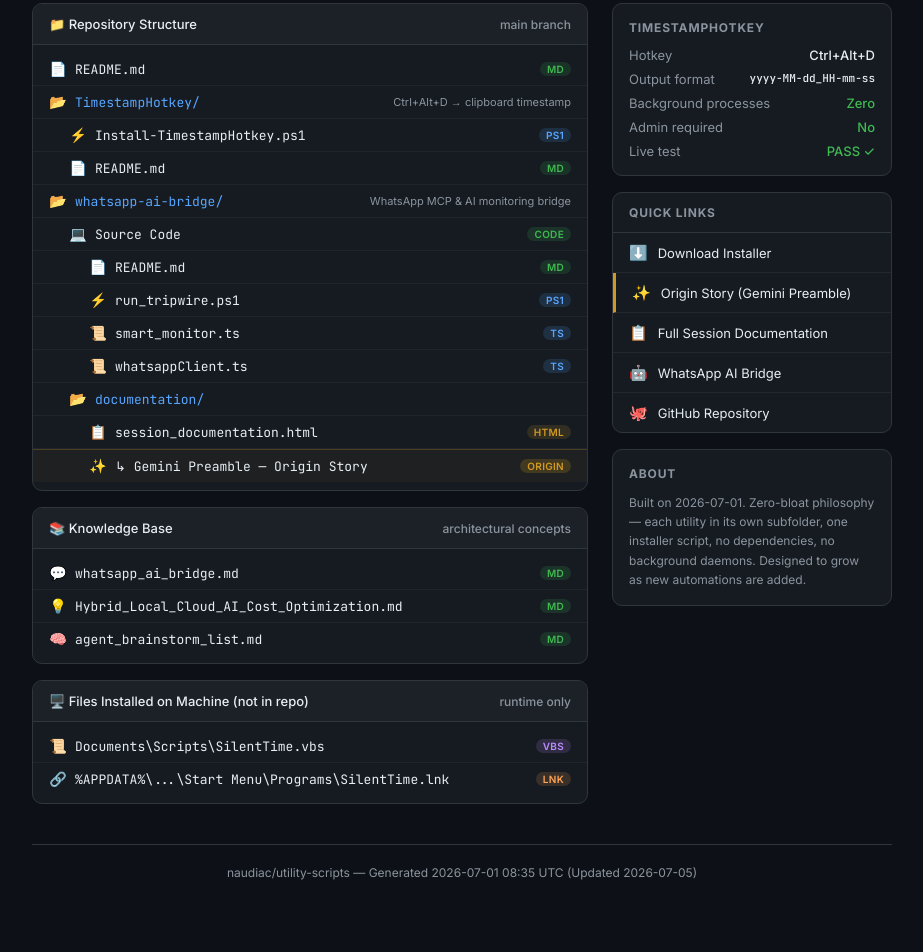
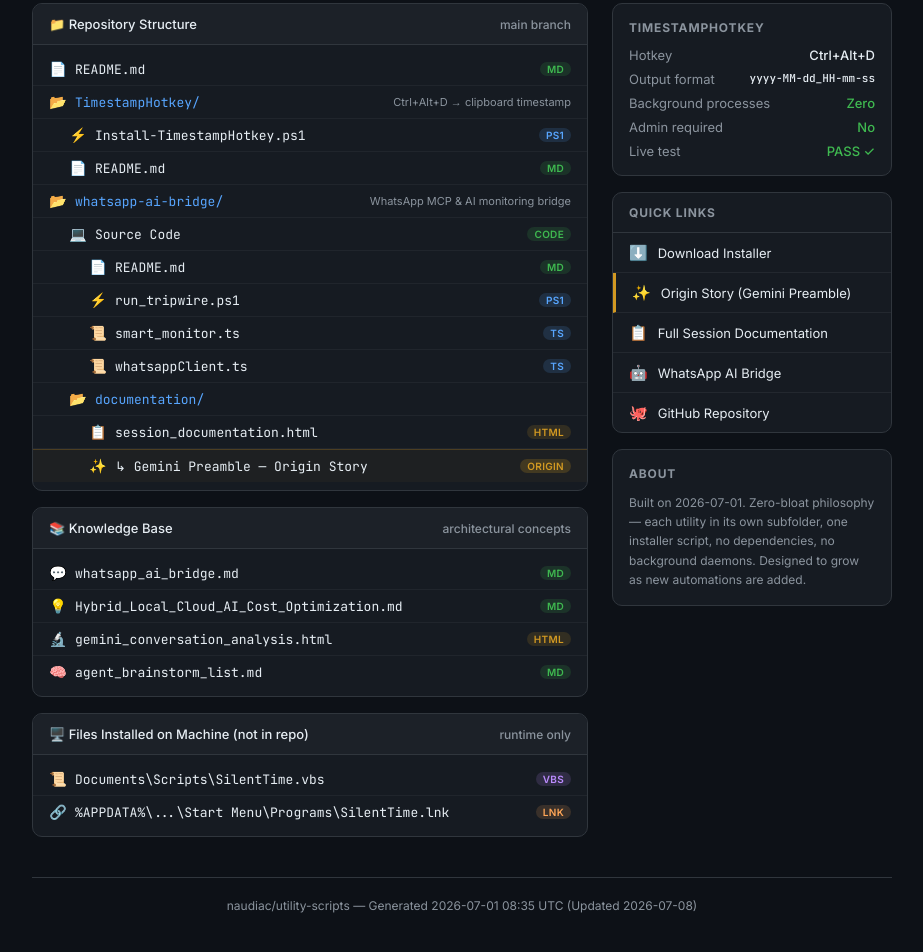
Before and after one commit to naudiac/utility-scripts, a plain HTML site: page index.html in a window 1280 px wide. Shown: the part 206-1158 px from the top of the page, without its empty margins (178-1101 px from the left). Drawn offline with Linux system fonts and the light colour scheme.

Commit message:
Add Gemini analysis report link to index

```diff
--- a/index.html
+++ b/index.html
@@ -273,6 +273,12 @@
           <span class="file-name">Hybrid_Local_Cloud_AI_Cost_Optimization.md</span>
           <span class="file-badge badge-md">MD</span>
         </a>
+
+        <a class="tree-row" href="./reports/gemini_conversation_analysis.html" target="_blank">
+          <span class="icon">🔬</span>
+          <span class="file-name">gemini_conversation_analysis.html</span>
+          <span class="file-badge badge-html">HTML</span>
+        </a>
         <a class="tree-row" href="https://github.com/naudiac/utility-scripts/blob/main/knowledge_base/agent_brainstorm_list.md" target="_blank">
           <span class="icon">🧠</span>
           <span class="file-name">agent_brainstorm_list.md</span>
@@ -361,7 +367,7 @@
 </div>
 
 <footer>
-  naudiac/utility-scripts &mdash; Generated 2026-07-01 08:35 UTC (Updated 2026-07-05)
+  naudiac/utility-scripts &mdash; Generated 2026-07-01 08:35 UTC (Updated 2026-07-08)
 </footer>
 
 </body>
```
